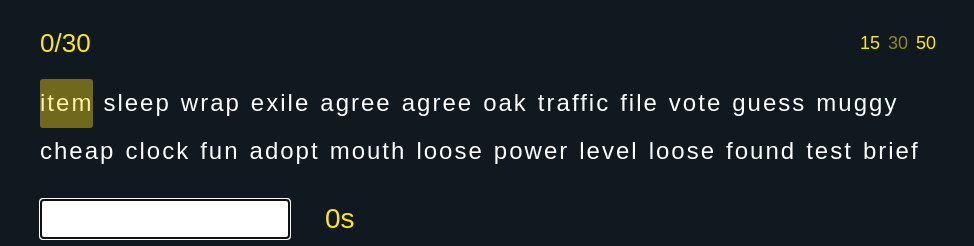
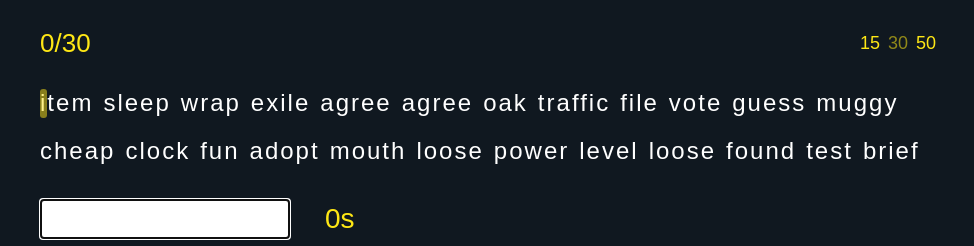
Before and after one commit to serkanisyapan/astro-react-type, an Astro site: page / in a window 1280 px wide. Shown: the part 336-582 px from the top of the page, without its empty margins (152-1126 px from the left). Built offline with nearby package versions, Linux system fonts and the light colour scheme; Astro itself is replaced by a stand-in of ours.

Commit message:
feature:highlighter for chars instead of word

```diff
--- a/src/components/Highlighter.jsx
+++ b/src/components/Highlighter.jsx
@@ -7,10 +7,9 @@ export const Highlighter = ({ highlighter, wordCount, gameMode }) => {
         height: highlighter.height + "px",
         width: highlighter.width + "px",
         position: "absolute",
-        backgroundColor:
-          wordCount === gameMode ? "" : "rgba(255, 228, 23, 0.400)",
+        backgroundColor: wordCount === gameMode ? "" : "rgb(255, 228, 23, 0.5)",
         borderRadius: "3px",
-        transition: "all 0.2s ease-in-out",
+        transition: "all 0.2s",
       }}
     ></div>
   );
--- a/src/components/Word.jsx
+++ b/src/components/Word.jsx
@@ -4,18 +4,21 @@ import { checkLetterColor } from "../utils/checkLetterColor";
 import "../styles/Word.css";
 
 export const Word = ({ word, wordID, wordCount, wordHighlighter, input }) => {
+  const getWordChars = word.text.split("");
   const scrollToWord = useRef(null);
 
   useEffect(() => {
-    const backgroundColor = scrollToWord.current.style.backgroundColor;
+    const backgroundColor =
+      scrollToWord.current.children[input.length]?.style.backgroundColor;
     if (backgroundColor === "rgba(0, 0, 0, 0.01)") {
       scrollToWord.current.scrollIntoView({
         behavior: "smooth",
       });
-      const { offsetTop, offsetLeft, offsetWidth } = scrollToWord.current;
-      wordHighlighter(offsetTop, offsetLeft, offsetWidth, 49);
+      const { offsetTop, offsetLeft, offsetWidth } =
+        scrollToWord.current.children[input.length];
+      wordHighlighter(offsetTop, offsetLeft, offsetWidth, 29);
     }
-  }, [wordCount, word]);
+  }, [input, word]);
 
   return (
     <span
@@ -26,14 +29,18 @@ export const Word = ({ word, wordID, wordCount, wordHighlighter, input }) => {
         backgroundColor: wordCount === wordID ? "rgba(0, 0, 0, 0.01)" : "",
       }}
     >
-      {word.text.split("").map((letter, letterID) => (
+      {getWordChars.map((char, charID) => (
         <span
           style={{
-            color: checkLetterColor(wordID, letterID, wordCount, input, letter),
+            color: checkLetterColor(wordID, charID, wordCount, input, char),
+            backgroundColor:
+              wordCount === wordID && charID === input.length
+                ? "rgba(0, 0, 0, 0.01)"
+                : "",
           }}
-          key={letterID}
+          key={charID}
         >
-          {letter}
+          {char}
         </span>
       ))}
     </span>
```
